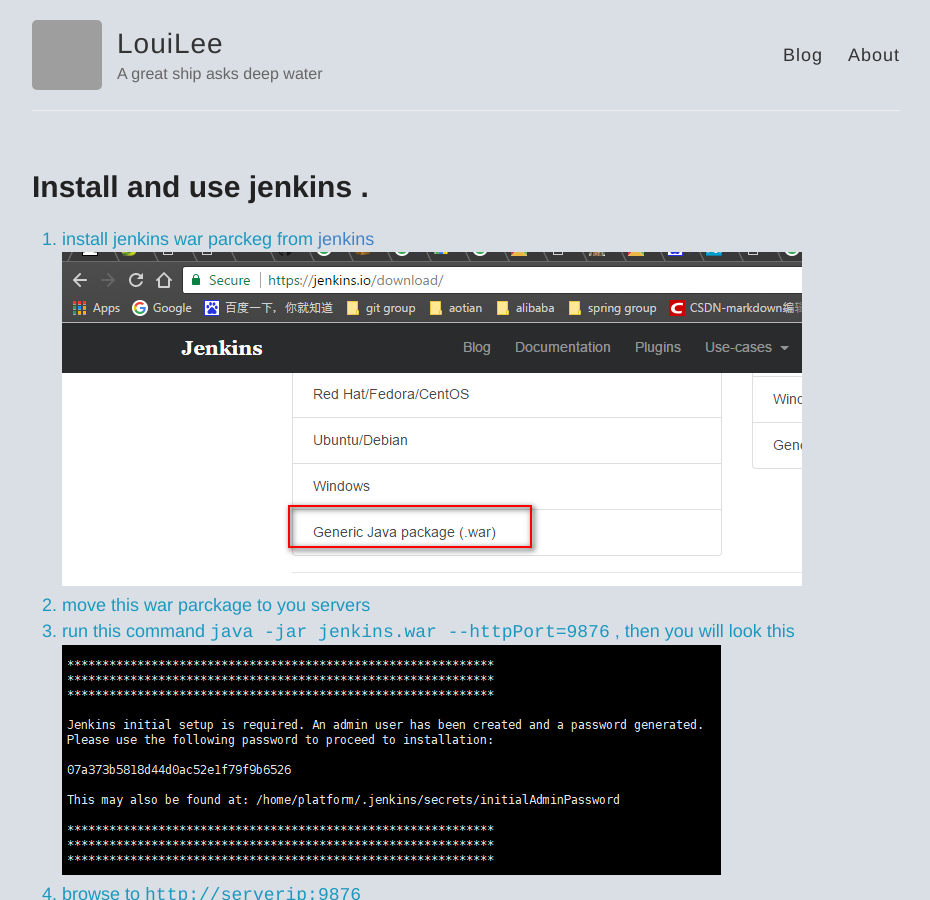
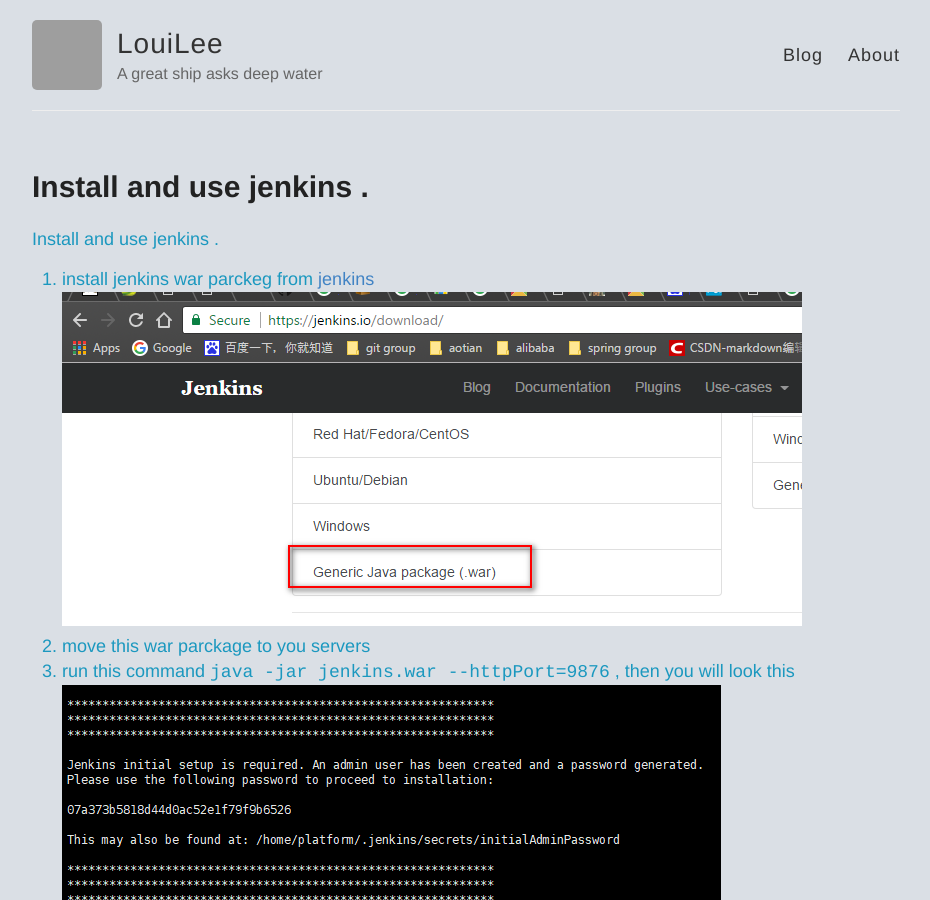
Before and after one commit to 7568/7568.github.io, a Jekyll site: the page built from _posts/2017-05/2017-05-08-installJenkins.md, in a window 1280 px wide and 900 px high. Shown: the whole window, without its empty margins (174-1104 px from the left). Built offline with Jekyll 4.4.1, drawn with Linux system fonts in a browser that asks for light colours; grey boxes are pictures that could not be loaded.

Commit message:
add something

```diff
--- a/_posts/2017-05/2017-05-08-installJenkins.md
+++ b/_posts/2017-05/2017-05-08-installJenkins.md
@@ -2,6 +2,8 @@
 layout: post
 title: Install and use jenkins .
 ---
+
+Install and use jenkins .
 
 1. install jenkins war parckeg from [jenkins](https://jenkins.io)
     ![images help](/images/008.png)
```
Also changed, not shown: other parts of _posts/2017-05/2017-05-08-installJenkins.md (+1 -0 lines).
